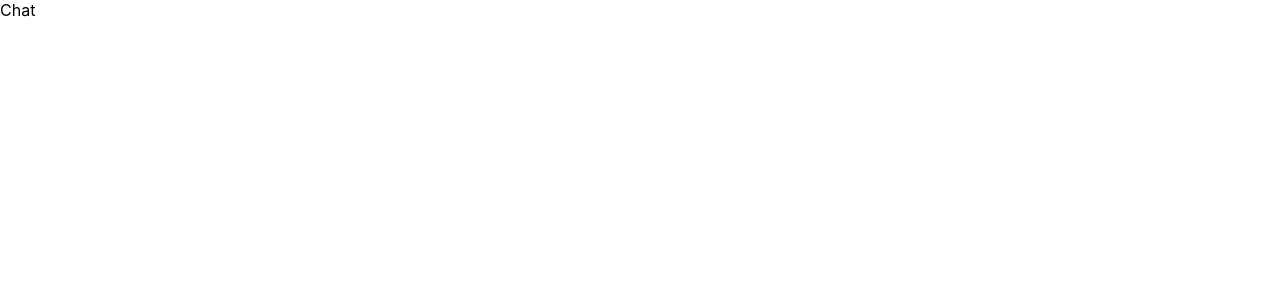
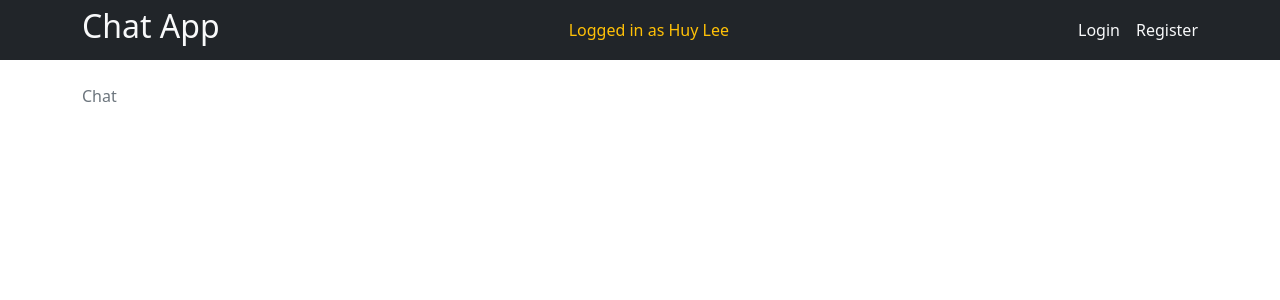
Before and after one commit to Huyllee/chat-app-frontend, a React (Create React App) app: page / in a window 1280 px wide. Shown: the top 300 px of the page. Built offline with nearby package versions, Linux system fonts and the light colour scheme.

Commit message:
design navbar component

```diff
--- a/package.json
+++ b/package.json
@@ -6,7 +6,9 @@
     "@testing-library/jest-dom": "^5.17.0",
     "@testing-library/react": "^13.4.0",
     "@testing-library/user-event": "^13.5.0",
+    "bootstrap": "^5.3.1",
     "react": "^18.2.0",
+    "react-bootstrap": "^2.8.0",
     "react-dom": "^18.2.0",
     "react-router-dom": "^6.15.0",
     "react-scripts": "5.0.1",
--- a/src/App.js
+++ b/src/App.js
@@ -3,15 +3,22 @@
 import Chat from "./pages/chat";
 import Login from "./pages/login";
 import Register from "./pages/register";
+import { Container } from "react-bootstrap";
+import NavBar from "./components/Navbar";
 
 function App() {
   return (
+    <>
+      <NavBar />
+      <Container className="text-secondary">
         <Routes>
           <Route path="/" element={<Chat />} />
           <Route path="/login" element={<Login />} />
           <Route path="/register" element={<Register />} />
           <Route path="8" element={<Navigate to="/" />} />
         </Routes>
+      </Container>
+    </>
   );
 }
 
--- /dev/null
+++ b/src/components/Navbar.jsx
@@ -0,0 +1,30 @@
+import React from "react";
+import { Container, Nav, Navbar, Stack } from "react-bootstrap";
+import { Link } from "react-router-dom";
+
+const NavBar = () => {
+  return (
+    <Navbar bg="dark" className="mb-4" style={{ height: "3.75rem" }}>
+      <Container>
+        <h2>
+          <Link to="/" className="link-light text-decoration-none">
+            Chat App
+          </Link>
+        </h2>
+        <span className="text-warning">Logged in as Huy Lee</span>
+        <Nav>
+          <Stack direction="horizontal" gap={3}>
+            <Link to="/login" className="link-light text-decoration-none">
+              Login
+            </Link>
+            <Link to="/register" className="link-light text-decoration-none">
+              Register
+            </Link>
+          </Stack>
+        </Nav>
+      </Container>
+    </Navbar>
+  );
+};
+
+export default NavBar;
--- a/src/index.css
+++ b/src/index.css
@@ -1,13 +1,7 @@
+@import url("https://fonts.googleapis.com/css2?family=Nunito:wght@400;700&display=swap");
+
 body {
-  margin: 0;
-  font-family: -apple-system, BlinkMacSystemFont, 'Segoe UI', 'Roboto', 'Oxygen',
-    'Ubuntu', 'Cantarell', 'Fira Sans', 'Droid Sans', 'Helvetica Neue',
-    sans-serif;
-  -webkit-font-smoothing: antialiased;
-  -moz-osx-font-smoothing: grayscale;
+  font-family: "Nunito", sans-serif;
+  color: white;
+  background-color: rgb(40, 40, 40);
 }
-
-code {
-  font-family: source-code-pro, Menlo, Monaco, Consolas, 'Courier New',
-    monospace;
-}
--- a/src/index.js
+++ b/src/index.js
@@ -3,6 +3,7 @@
 import "./index.css";
 import App from "./App";
 import { BrowserRouter } from "react-router-dom";
+import "bootstrap/dist/css/bootstrap.min.css";
 
 const root = ReactDOM.createRoot(document.getElementById("root"));
 root.render(
```
Also changed, not shown: 1 other file (tests, documents, lock files or other folders). Lines whose indentation alone changed are shown as unchanged.
